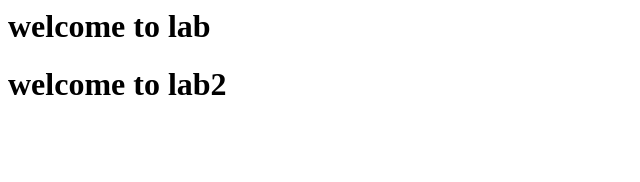
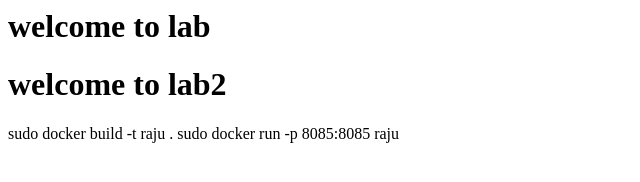
Before and after one commit to udutharaju/first, a plain HTML site: page index.html in a window 1280 px wide. Shown: the whole page, without its empty margins (0-640 px from the left). Drawn offline with Linux system fonts and the light colour scheme.

Commit message:
Update index.html

```diff
--- a/index.html
+++ b/index.html
@@ -1,4 +1,6 @@
 <html>
 <h1>welcome to lab </h1>
   <h1>welcome to lab2 </h1>
+  sudo docker build -t raju .
+  sudo docker run -p 8085:8085 raju
 </html>
```
